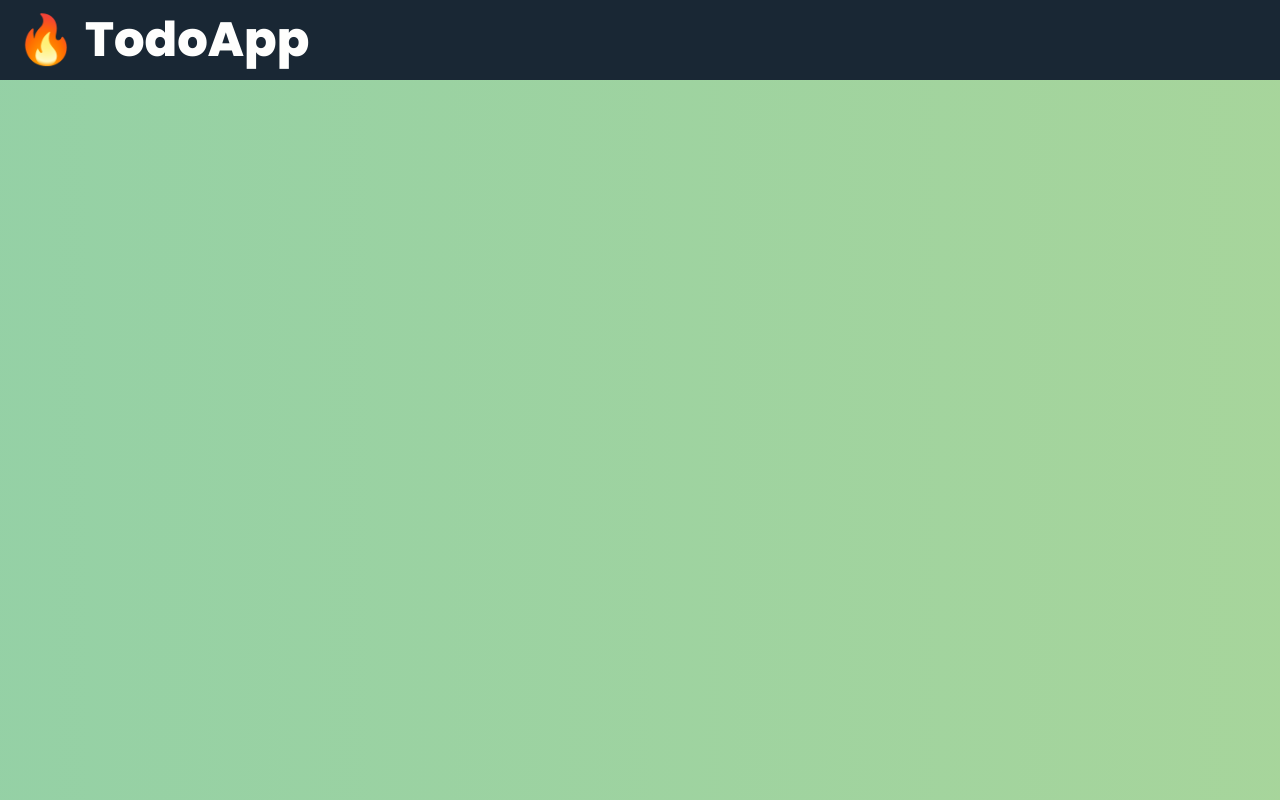
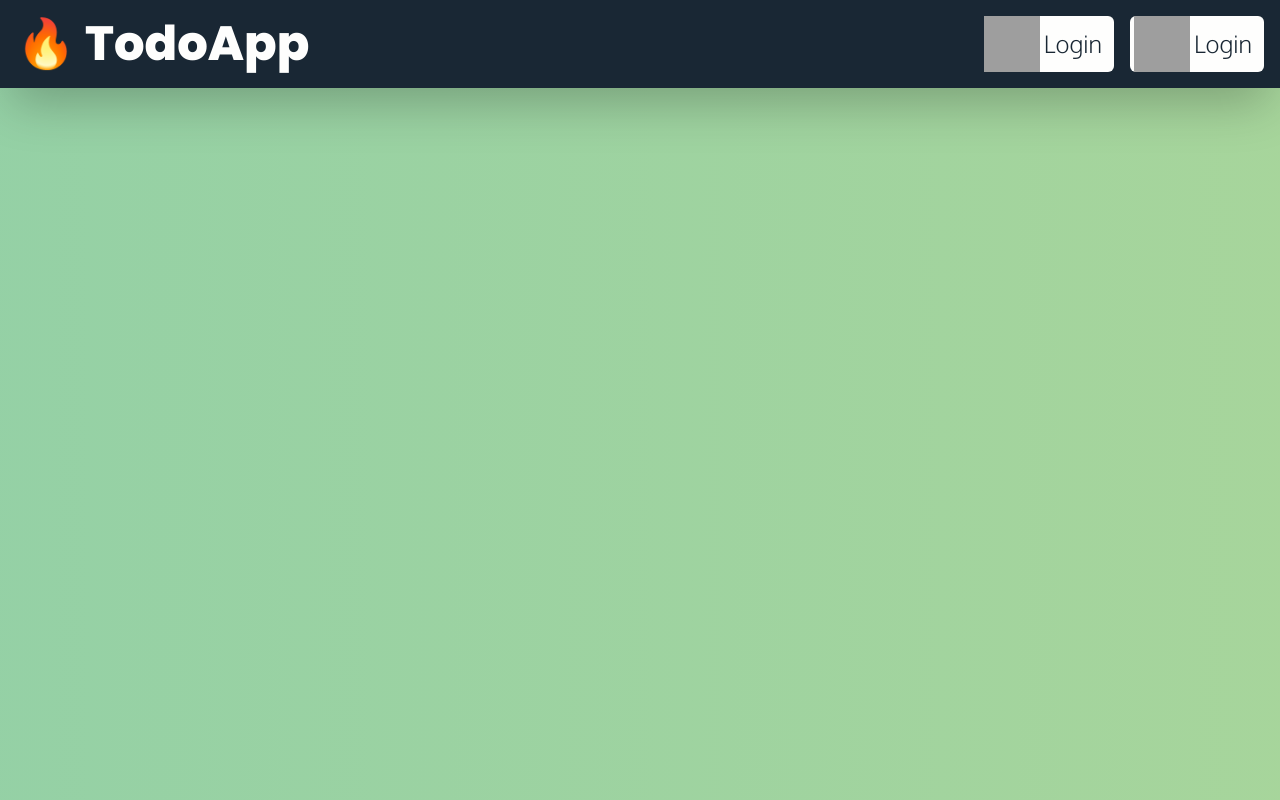
Before and after one commit to Parth099/Firebase-React-TodoApp, a React (Vite) app: page / in a window 1280 px wide. Built offline with nearby package versions, Linux system fonts and the light colour scheme; grey boxes are pictures that could not be loaded.

Commit message:
created initial navbar design

```diff
--- a/src/App.tsx
+++ b/src/App.tsx
@@ -1,11 +1,33 @@
 import { useState } from "react";
+import GoogleLogo from "./assets/google-logo.svg";
+import MailLogo from "./assets/mail.svg";
 import "./App.css";
+
+/* Auth Details
+
+  Auth options:
+    1. email + pass
+    2. google acc
+
+
+*/
 
 function App() {
     return (
-        <div className="nav-bar w-full bg-sblue secondary-font">
-            <h1 className="title-font text-5xl p-4 text-swhite">🔥 TodoApp </h1>
-            <div className="sign-in-bar"></div>
+        <div className="nav-bar w-full bg-sblue secondary-font shadow-2xl p-4 text-swhite flex justify-between items-center">
+            <h1 className="title-font text-5xl">🔥 TodoApp</h1>
+            <div className="sign-in-bar">
+                <div className="sign-in flex gap-4">
+                    <button type="button" className="flex gap-1 items-center pr-3 bg-swhite rounded-md hover:bg-slgreen">
+                        <img alt="Google Logo" src={GoogleLogo} className="w-14 h-14" />
+                        <p className="block text-sblue secondary-font text-2xl font-light">Login</p>
+                    </button>
+                    <button type="button" className="flex gap-1 items-center pl-1 pr-3 bg-swhite rounded-md hover:bg-slgreen">
+                        <img alt="Google Logo" src={MailLogo} className="w-14 h-14" />
+                        <p className="block text-sblue secondary-font text-2xl font-light">Login</p>
+                    </button>
+                </div>
+            </div>
         </div>
     );
 }
--- a/src/index.css
+++ b/src/index.css
@@ -1,13 +1,13 @@
 /* fonts */
 @import url("https://fonts.googleapis.com/css2?family=Poppins:wght@800&family=Roboto:ital,wght@0,400;0,500;1,500&display=swap");
-
+@import url("https://fonts.googleapis.com/css2?family=Oxygen:wght@300;400;700&display=swap");
 .title-font {
     font-family: "Poppins", Arial, Helvetica, sans-serif;
     font-weight: 800;
 }
 
 .secondary-font {
-    font-family: "Roboto", Helvetica, sans-serif;
+    font-family: "Oxygen", Helvetica, sans-serif;
 }
 /* reset */
 
@@ -148,3 +148,5 @@ body {
         background-position: 0% 50%;
     }
 }
+
+/* custom styles */
--- a/tailwind.config.js
+++ b/tailwind.config.js
@@ -6,6 +6,7 @@ module.exports = {
             colors: {
                 sblue: "#192734",
                 swhite: "#fefefd",
+                slgreen: "#c6e0cc",
             },
         },
     },
--- a/tsconfig.json
+++ b/tsconfig.json
@@ -16,6 +16,6 @@
         "noEmit": true,
         "jsx": "react-jsx"
     },
-  "include": ["src"],
+    "include": ["src", "index.d.ts", "react-app-env.d.ts"],
     "references": [{ "path": "./tsconfig.node.json" }]
 }
```
Lines whose indentation alone changed are shown as unchanged.
